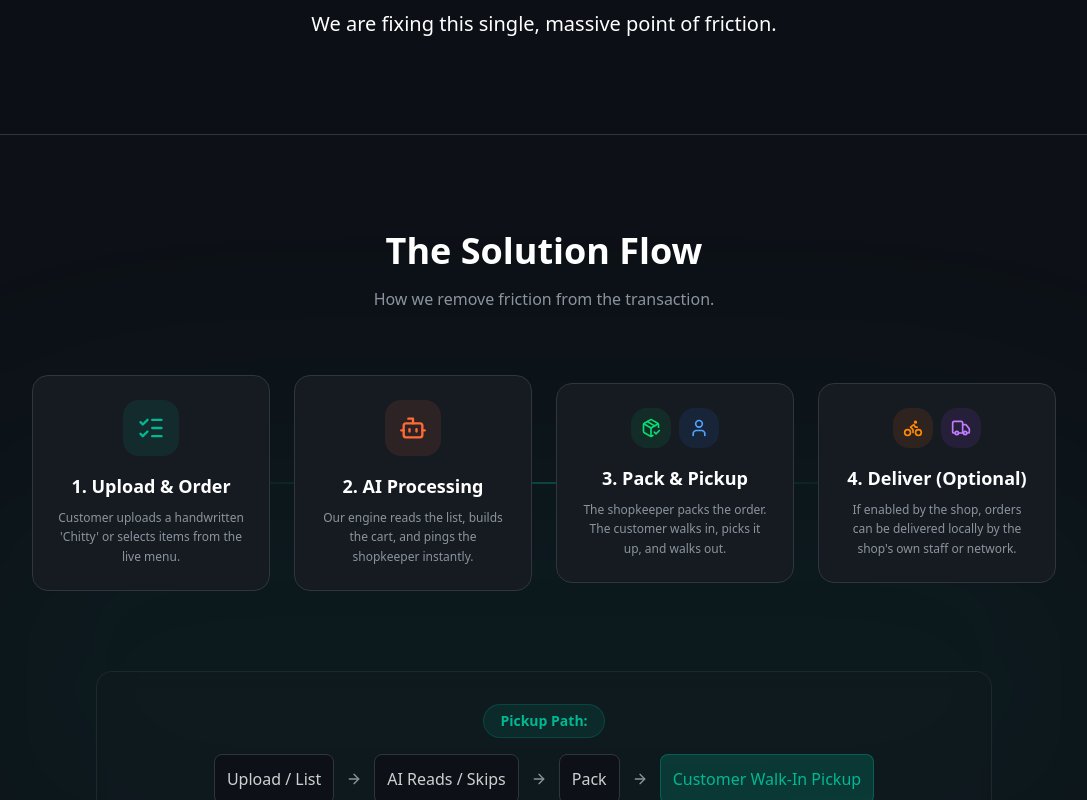
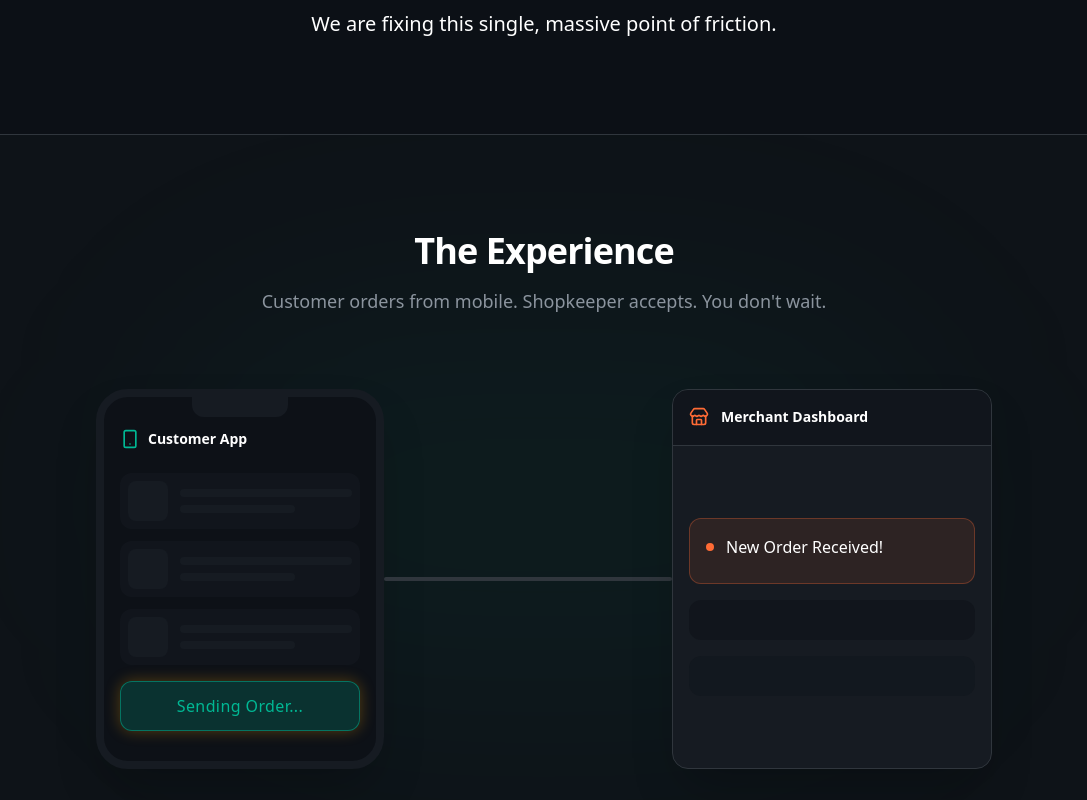
Before and after one commit to kirankumar3117/kart-mithra, a Next.js app: page /vision in a window 1280 px wide. Shown: the part 1360-2160 px from the top of the page, without its empty margins (96-1183 px from the left). Built offline with nearby package versions, Linux system fonts and the light colour scheme; no server answers.

Commit message:
experience ui added

```diff
--- a/src/app/vision/page.tsx
+++ b/src/app/vision/page.tsx
@@ -1,8 +1,8 @@
 "use client";
 
-import { useState } from "react";
+import { useState, useEffect } from "react";
 import { motion, AnimatePresence } from "framer-motion";
-import { ListChecks, Bot, PackageCheck, User, Globe, Linkedin, Github, Bike, Truck, ArrowRight, ArrowDown, Sparkles, X, Send } from "lucide-react";
+import { ListChecks, Bot, PackageCheck, User, Globe, Linkedin, Github, Bike, Truck, ArrowRight, ArrowDown, Sparkles, X, Send, Smartphone, Store, CheckCircle, Clock } from "lucide-react";
 import Link from "next/link";
 import emailjs from "emailjs-com";
 import { useLanguage } from "@/i18n/LanguageProvider";
@@ -14,6 +14,16 @@ export default function VisionPage() {
   const [suggestion, setSuggestion] = useState("");
   const [isSubmitting, setIsSubmitting] = useState(false);
   const [showToast, setShowToast] = useState(false);
+
+  // Animation Wireframe State
+  const [animStage, setAnimStage] = useState(0);
+
+  useEffect(() => {
+    const timer = setInterval(() => {
+      setAnimStage((prev) => (prev + 1) % 5);
+    }, 2500); // 2.5s per stage
+    return () => clearInterval(timer);
+  }, []);
 
   const handleSuggestionSubmit = async (e: React.FormEvent) => {
     e.preventDefault();
@@ -94,7 +104,9 @@ export default function VisionPage() {
             transition={{ duration: 0.7, delay: 0.3 }}
             className="mt-6 text-sm text-muted-foreground max-w-xl mx-auto italic"
           >
-            {t.vision.heroMuted}
+            {t.vision.heroMutedStart}
+            <span className="text-orange-400 font-medium">{t.vision.heroMutedHighlight}</span>
+            {t.vision.heroMutedEnd}
           </motion.p>
 
           {/* Rebrand Callout */}
@@ -153,6 +165,149 @@ export default function VisionPage() {
           </motion.div>
         </div>
       </section>
+
+    {/* Section 2.5: Animated Experience Wireframe */}
+    <section className="py-24 px-4 bg-surface-card/20 border-b border-surface-border overflow-hidden relative">
+      <div className="absolute top-1/2 left-1/2 -translate-x-1/2 -translate-y-1/2 w-full max-w-3xl h-96 bg-brand/5 blur-[120px] rounded-full pointer-events-none" />
+
+      <div className="max-w-5xl mx-auto relative z-10 hidden sm:block">
+        <motion.div {...animations.fadeInUp} className="text-center mb-16">
+          <h2 className="text-3xl sm:text-4xl font-bold text-white mb-4 tracking-tight">The Experience</h2>
+          <p className="text-muted max-w-2xl mx-auto text-lg">Customer orders from mobile. Shopkeeper accepts. You don't wait.</p>
+        </motion.div>
+
+        <div className="relative flex items-center justify-between w-full max-w-4xl mx-auto h-[400px]">
+
+          {/* Left Side: Customer Mobile */}
+          <motion.div
+            initial={{ opacity: 0, x: -50 }}
+            whileInView={{ opacity: 1, x: 0 }}
+            transition={{ duration: 0.8 }}
+            className="w-72 h-[380px] bg-surface rounded-[2rem] border-8 border-surface-card p-4 relative shadow-2xl flex flex-col pt-8"
+          >
+            {/* Dynamic island */}
+            <div className="absolute top-0 left-1/2 -translate-x-1/2 w-24 h-5 bg-surface-card rounded-b-xl" />
+
+            <div className="flex items-center gap-2 mb-6">
+              <Smartphone className="w-5 h-5 text-brand" />
+              <span className="text-sm font-semibold text-white">{t.vision.animCustomerApp}</span>
+            </div>
+
+            <div className="flex-1 space-y-3">
+              {[1, 2, 3].map((i) => (
+                <div key={i} className="flex gap-3 items-center bg-surface-card/50 p-2 rounded-xl">
+                  <div className="w-10 h-10 rounded-lg bg-surface-card" />
+                  <div className="flex-1 space-y-2">
+                    <div className="h-2 w-full bg-surface-card rounded-full" />
+                    <div className="h-2 w-2/3 bg-surface-card rounded-full" />
+                  </div>
+                </div>
+              ))}
+            </div>
+
+            <AnimatePresence mode="popLayout">
+              {animStage >= 1 && (
+                <motion.div
+                  initial={{ opacity: 0, y: 20 }}
+                  animate={{ opacity: 1, y: 0 }}
+                  exit={{ opacity: 0, y: 10 }}
+                  className="mt-4 p-3 bg-brand/20 border border-brand/50 rounded-xl text-center shadow-[0_0_15px_rgba(255,165,0,0.3)] mb-4"
+                >
+                  <span className="text-brand font-medium tracking-wide">{t.vision.animOrderPlaced}</span>
+                </motion.div>
+              )}
+            </AnimatePresence>
+          </motion.div>
+
+          {/* Center Connection Line */}
+          <div className="flex-1 flex items-center justify-center relative h-full">
+            <div className="w-full h-1 bg-surface-border rounded-full relative overflow-hidden">
+              <AnimatePresence>
+                {animStage === 1 && (
+                  <motion.div
+                    initial={{ left: "-10%" }}
+                    animate={{ left: "100%" }}
+                    transition={{ duration: 2.5, ease: "linear" }}
+                    className="absolute top-0 w-24 h-full bg-gradient-to-r from-transparent via-brand to-transparent"
+                  />
+                )}
+              </AnimatePresence>
+            </div>
+            {/* Zero Wait Tag drops down */}
+            <AnimatePresence>
+              {animStage >= 4 && (
+                <motion.div
+                  initial={{ opacity: 0, y: -50, scale: 0.8 }}
+                  animate={{ opacity: 1, y: 0, scale: 1 }}
+                  exit={{ opacity: 0, scale: 0.8 }}
+                  className="absolute bottom-20 bg-green-500/10 border border-green-500/30 text-green-400 px-6 py-3 rounded-full font-bold shadow-[0_0_30px_rgba(34,197,94,0.3)] flex items-center gap-2 backdrop-blur-md"
+                >
+                  <Clock className="w-5 h-5" />
+                  {t.vision.animZeroWait}
+                </motion.div>
+              )}
+            </AnimatePresence>
+          </div>
+
+          {/* Right Side: Merchant Dashboard */}
+          <motion.div
+            initial={{ opacity: 0, x: 50 }}
+            whileInView={{ opacity: 1, x: 0 }}
+            transition={{ duration: 0.8 }}
+            className="w-80 h-[380px] bg-surface-card rounded-2xl border border-surface-border relative shadow-2xl flex flex-col overflow-hidden"
+          >
+            <div className="h-14 border-b border-surface-border flex items-center px-4 gap-3 bg-surface/50">
+              <Store className="w-5 h-5 text-accent" />
+              <span className="text-sm font-semibold text-white">{t.vision.animMerchantApp}</span>
+            </div>
+
+            <div className="p-4 flex-1 flex flex-col justify-center gap-4">
+              <AnimatePresence mode="popLayout">
+                {animStage >= 2 && animStage < 4 && (
+                  <motion.div
+                    initial={{ opacity: 0, x: 20 }}
+                    animate={{ opacity: 1, x: 0 }}
+                    exit={{ opacity: 0, height: 0, margin: 0 }}
+                    className="bg-accent/10 border border-accent/30 p-4 rounded-xl relative overflow-hidden"
+                  >
+                    <div className="flex items-center gap-3 mb-2">
+                      <div className="w-2 h-2 rounded-full bg-accent animate-pulse" />
+                      <span className="text-white font-medium">{t.vision.animNewOrder}</span>
+                    </div>
+                    {animStage === 3 && (
+                      <motion.div
+                        initial={{ opacity: 0 }}
+                        animate={{ opacity: 1 }}
+                        className="mt-3 text-sm text-accent flex items-center gap-2"
+                      >
+                        <ListChecks className="w-4 h-4" />
+                        {t.vision.animAccepting}
+                      </motion.div>
+                    )}
+                  </motion.div>
+                )}
+
+                {animStage >= 4 && (
+                  <motion.div
+                    initial={{ opacity: 0, scale: 0.9 }}
+                    animate={{ opacity: 1, scale: 1 }}
+                    className="bg-green-500/10 border border-green-500/30 p-6 rounded-xl flex flex-col items-center justify-center text-center gap-3 h-full"
+                  >
+                    <CheckCircle className="w-12 h-12 text-green-400" />
+                    <span className="text-green-400 font-bold text-lg">{t.vision.animReady}</span>
+                  </motion.div>
+                )}
+              </AnimatePresence>
+
+              {/* Dummy rows */}
+              <div className="h-10 w-full bg-surface rounded-xl opacity-50" />
+              <div className="h-10 w-full bg-surface rounded-xl opacity-30" />
+            </div>
+          </motion.div>
+
+        </div>
+      </div>
+    </section>
 
       {/* Section 3: The Conceptual Wireframe (How It Works) */}
       <section className="py-24 px-4 border-b border-surface-border relative overflow-hidden">
--- a/src/i18n/en.ts
+++ b/src/i18n/en.ts
@@ -123,7 +123,9 @@ export const en = {
     heroHeadline2: " in Local Commerce.",
     heroSubtext: "We are building the digital bridge between neighborhood shops and modern convenience — from pre-booked pickup to hyperlocal delivery. ",
     heroSubtextBold: "Zero waiting. Zero friction.",
-    heroMuted: "Starting with Kirana, Juice, and Fast-Food shops — expanding toward decentralized local delivery.",
+    heroMutedStart: "Starting with ",
+    heroMutedHighlight: "Kirana, Juice, and Fast-Food shops",
+    heroMutedEnd: " — expanding toward decentralized local delivery.",
 
     problemHeadline1: "The Problem: ",
     problemHeadlineHighlight: "Time is Wasted in Lines.",
@@ -143,6 +145,14 @@ export const en = {
     step3Desc: "The shopkeeper packs the order. The customer walks in, picks it up, and walks out.",
     step4Title: "4. Deliver (Optional)",
     step4Desc: "If enabled by the shop, orders can be delivered locally by the shop's own staff or network.",
+
+    animCustomerApp: "Customer App",
+    animOrderPlaced: "Sending Order...",
+    animMerchantApp: "Merchant Dashboard",
+    animNewOrder: "New Order Received!",
+    animAccepting: "Accepting & Packing...",
+    animReady: "Ready for Pickup!",
+    animZeroWait: "Result: Zero Wait Time",
 
     flowPickup: "Pickup Path:",
     flowPickupPath: "Upload → AI Reads → Pack → Customer Walk-In Pickup",
--- a/src/i18n/hi.ts
+++ b/src/i18n/hi.ts
@@ -125,7 +125,9 @@ export const hi: Translations = {
     heroHeadline2: " लोकल कॉमर्स में।",
     heroSubtext: "हम पड़ोस की दुकानों और आधुनिक सुविधा के बीच डिजिटल पुल बना रहे हैं — प्री-बुक्ड पिकअप से लेकर हाइपरलोकल डिलीवरी तक। ",
     heroSubtextBold: "ज़ीरो वेटिंग। ज़ीरो घर्षण।",
-    heroMuted: "किराना, जूस, और फ़ास्ट-फ़ूड दुकानों से शुरुआत — विकेंद्रीकृत लोकल डिलीवरी की ओर विस्तार।",
+    heroMutedStart: "किराना, जूस, और फ़ास्ट-फ़ूड दुकानों ",
+    heroMutedHighlight: "से शुरुआत — विकेंद्रीकृत लोकल ",
+    heroMutedEnd: "डिलीवरी की ओर विस्तार।",
 
     problemHeadline1: "समस्या: ",
     problemHeadlineHighlight: "लाइनों में समय बर्बाद होता है।",
@@ -145,6 +147,14 @@ export const hi: Translations = {
     step3Desc: "व्यापारी ऑर्डर पैक करता है। ग्राहक अंदर आता है, इसे उठाता है और बाहर चला जाता है।",
     step4Title: "4. डिलीवरी (वैकल्पिक)",
     step4Desc: "यदि दुकान द्वारा सक्षम किया गया है, तो ऑर्डर दुकान के अपने कर्मचारियों या नेटवर्क द्वारा स्थानीय रूप से वितरित किए जा सकते हैं।",
+
+    animCustomerApp: "ग्राहक ऐप",
+    animOrderPlaced: "ऑर्डर भेजा जा रहा है...",
+    animMerchantApp: "व्यापारी डैशबोर्ड",
+    animNewOrder: "नया ऑर्डर प्राप्त हुआ!",
+    animAccepting: "स्वीकार और पैक किया जा रहा है...",
+    animReady: "पिकअप के लिए तैयार!",
+    animZeroWait: "परिणाम: शून्य प्रतीक्षा समय",
 
     flowPickup: "पिकअप पथ:",
     flowPickupPath: "अपलोड → AI पढ़ता है → पैक → ग्राहक वॉक-इन पिकअप",
```
Also changed, not shown: src/i18n/te.ts (+11 -1 lines).
